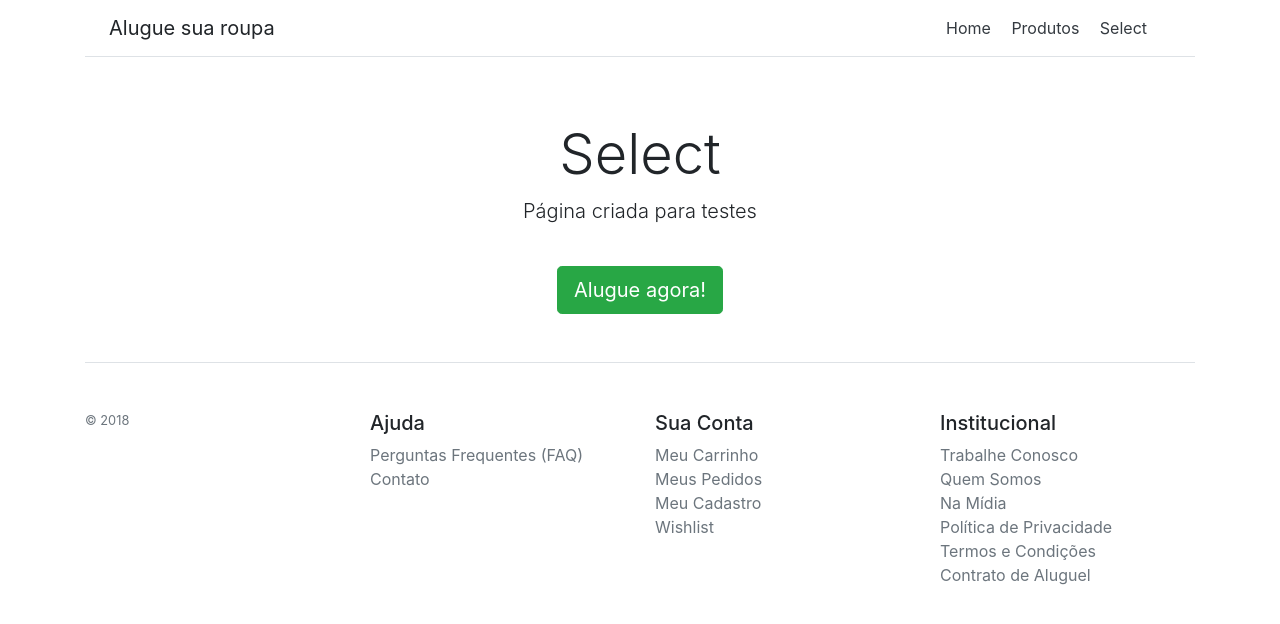
After one commit to guilehm/Django-Model-API, a Django app: page /select/ in a window 1280 px wide. The commit adds this page. Shown: the top 624 px of the page. Run offline with Django 3.2, Linux system fonts and the light colour scheme; some libraries are stand-ins or nearby versions.

Commit message:
select page created

```diff
--- a/client/templates/client/base.html
+++ b/client/templates/client/base.html
@@ -18,6 +18,7 @@
         <nav class="my-2 my-md-0 mr-md-3">
           <a class="p-2 text-dark" href="{% url 'client:index' %}">Home</a>
           <a class="p-2 text-dark" href="{% url 'client:products' %}">Produtos</a>
+          <a class="p-2 text-dark" href="{% url 'client:select' %}">Select</a>
         </nav>
       </div>
     </div>
--- /dev/null
+++ b/client/templates/client/select.html
@@ -0,0 +1,14 @@
+{% extends 'client/base.html' %}
+
+
+{% block content %}
+
+    <div class="pricing-header px-3 py-3 pt-md-5 pb-md-4 mx-auto text-center">
+      <h1 class="display-4">Select</h1>
+      <p class="lead">Página criada para testes</p>
+    </div>
+
+    <div class="container text-center mb-5">
+      <a href="{% url 'client:products' %}" class="btn btn-lg btn-success">Alugue agora!</a>
+    </div>
+{% endblock %}
--- a/client/urls.py
+++ b/client/urls.py
@@ -9,6 +9,7 @@ urlpatterns = [
     path('', views.index, name='index'),
     path('products/', views.products, name='products'),
     path('products/<str:product_slug>/', views.product, name='product'),
+    path('select/', views.select, name='select'),
 ]
 
 if settings.DEBUG:
--- a/client/views.py
+++ b/client/views.py
@@ -8,8 +8,8 @@ def index(request):
 
 
 def products(request):
-    # products = requests.get('http://localhost:8000/api/products').json()
-    products = requests.get('https://gui-api.herokuapp.com/api/products').json()
+    products = requests.get('http://localhost:8000/api/products').json()
+    # products = requests.get('https://gui-api.herokuapp.com/api/products').json()
     context = {
         'products' : products,
     }
@@ -17,10 +17,13 @@ def products(request):
 
 
 def product(request, product_slug):
-    # product = requests.get('http://localhost:8000/api/products/' + product_slug).json()
-    product = requests.get('https://gui-api.herokuapp.com/api/products/' + product_slug).json()
+    product = requests.get('http://localhost:8000/api/products/' + product_slug).json()
+    # product = requests.get('https://gui-api.herokuapp.com/api/products/' + product_slug).json()
     print(product)
     context = {
         'product' : product,
     }
     return render(request,'client/product.html', context)
+
+def select(request):
+    return render(request, 'client/select.html')
```
